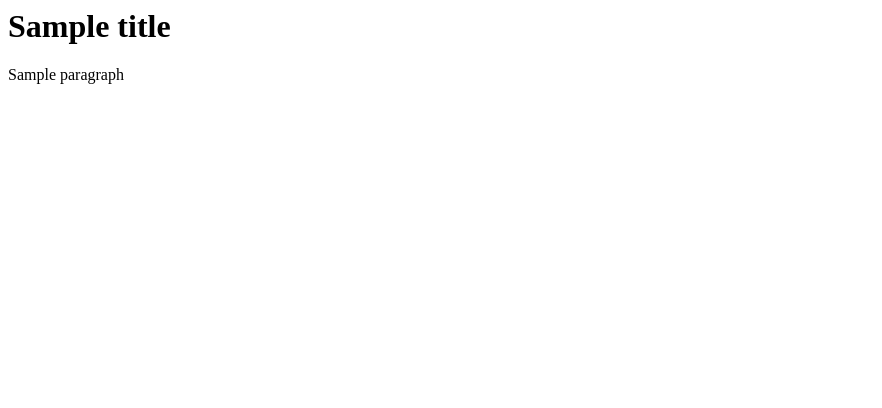
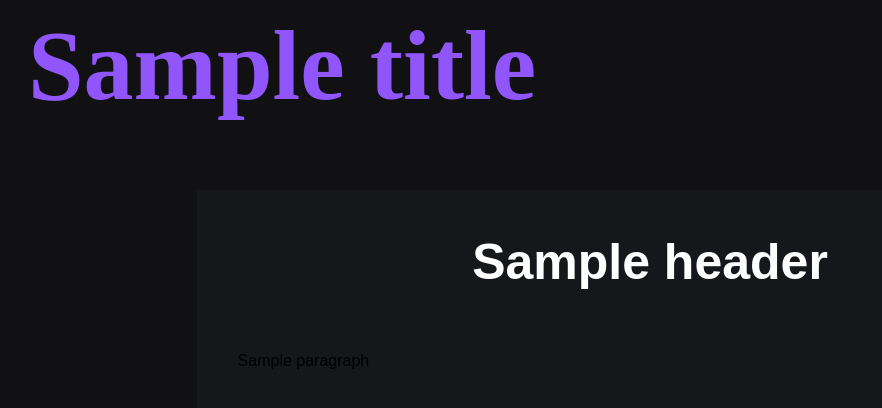
Before and after one commit to randyduong08/TextToHTMLApp, a Django app: template server/templates/[sample_template].html in a window 1280 px wide. Shown: the top 408 px of the page, without its empty margins (0-882 px from the left). Run offline with Django 5.2, Linux system fonts and the light colour scheme; the template is opened without the code that fills it: most values are stand-ins (such as "Sample title", 1, 10 or a date in 2020).

Commit message:
Finish the rest of the templates

```diff
--- a/server/templates/[sample_template].html
+++ b/server/templates/[sample_template].html
@@ -1,12 +1,49 @@
 {% comment %}
 NOTE: This template does not incorporate any themes (ex. Sports, Gaming, News, Education)
+    - Purple and dark-grey theme (Purple title, dark-grey text background, darker-grey background)
+    - Sleek title at the top-left
+    - Centered headers and text (All white)
 {% endcomment %}
 
 <html>
+    <head>
+        <style>
+            body {
+                background-color: #111114;
+                text-align: center;
+            }
+            h1 {
+                color: #9155fc;
+                text-align: left;
+                padding-left: 20px;
+                font-size: 100px;
+            }
+            h2 {
+                color: #fefeff;
+                padding-left: 20px;
+                font-size: 50px;
+            }
+            p {
+                padding: 20px;
+                margin: 20px;
+                text-align: left;
+            }
+            .content {
+                margin: 0 auto;
+                background-color: #15171b;
+          		width: 70%;
+                font-family: Arial, sans-serif;
+                padding: 1px;
+            }
+        </style>
+    </head>
     <body>
         <h1> {{ title }} </h1>
-        {% for paragraph in paragraphs %}
-            <p> {{ paragraph }} </p>
-        {% endfor %}
+        <div class="content">
+            <h2> {{ header }} </h2>
+            {% for paragraph in paragraphs %}
+                <p> {{ paragraph }} </p>
+            {% endfor %}
+        </div>
     </body>
 </html>
```
Also changed, not shown: server/templates/education_template.html (+33 -3 lines), server/templates/gaming_template.html (+36 -3 lines), server/templates/news_template.html (+36 -4 lines), server/templates/sports_template.html (+19 -4 lines).
